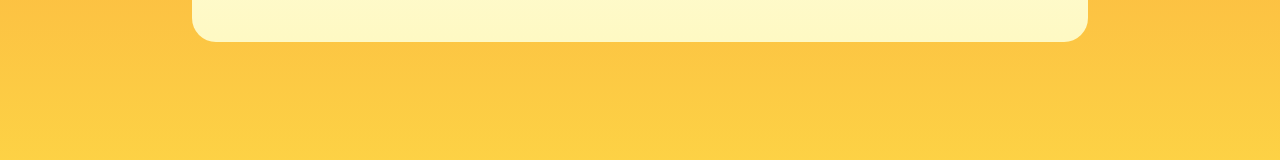
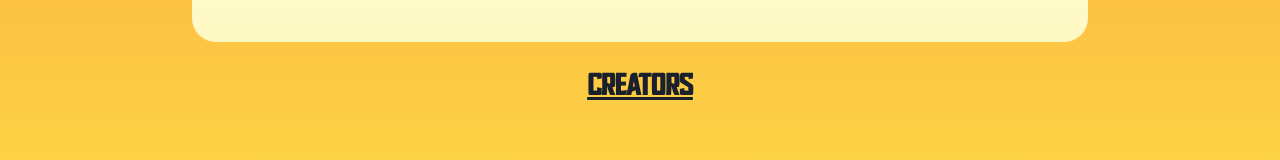
Before and after one commit to BrigitaCarolina/milestone02_k17_web, a Next.js app: page /about in a window 1280 px wide. Shown: the part 544-704 px from the top of the page. Built offline with nearby package versions, Linux system fonts and the light colour scheme.

Commit message:
updated about.tsx

```diff
--- a/pages/about.tsx
+++ b/pages/about.tsx
@@ -22,6 +22,7 @@ export default function about() {
               </p>
               <div className="check-container min-h-1"></div>
             </div>
+            <h1 className="text-3xl font-bold underline flex justify-center mt-7">Creators</h1>
           </div>
         </div>
       </Layout>
```
